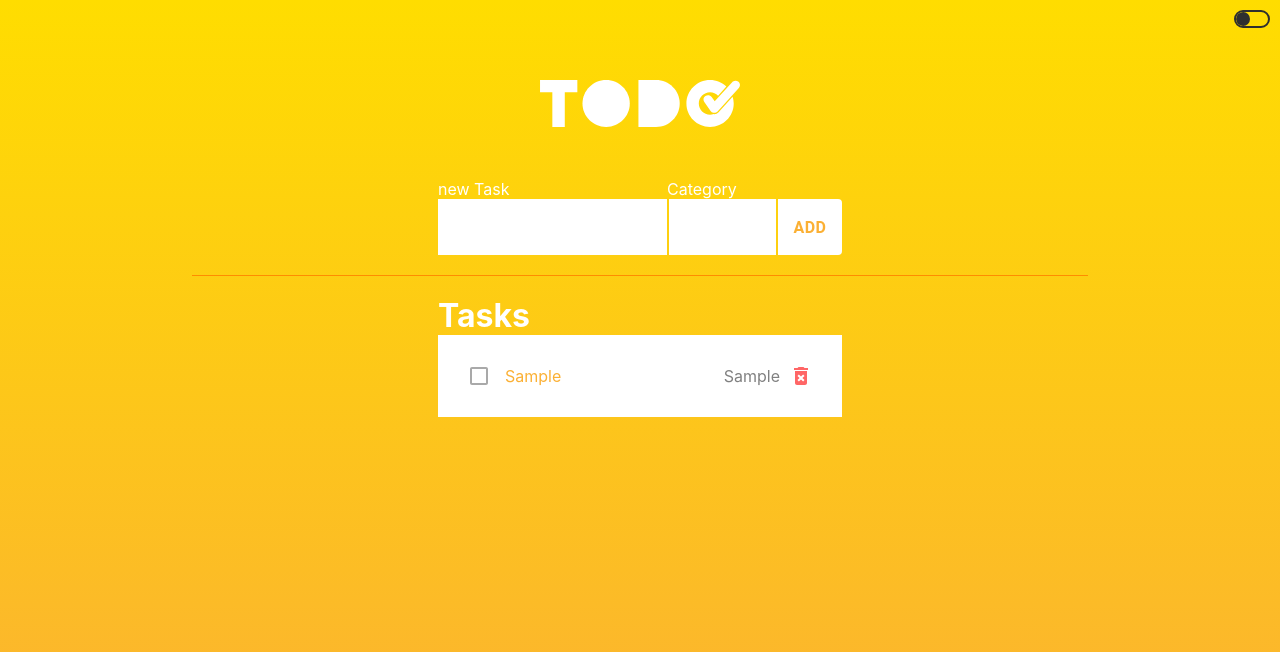
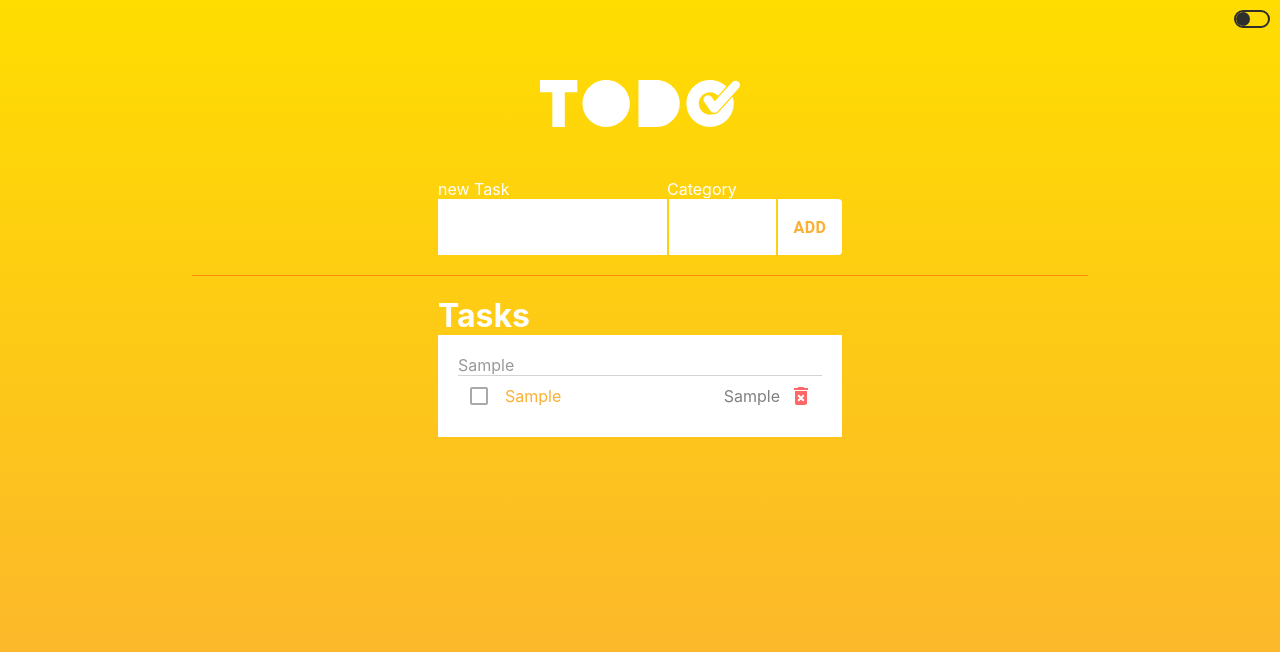
Before and after one commit to jib-hub/todo-app, a React (Create React App) app: page /#/ in a window 1280 px wide. Both pictures are taken after typing "Sample", "Sample" into the empty fields and a click on the button "ADD". Shown: the top 652 px of the page. Built offline with nearby package versions, Linux system fonts and the light colour scheme.

Commit message:
cat headings added, styled

```diff
--- a/src/components/common/InputTodo.js
+++ b/src/components/common/InputTodo.js
@@ -51,7 +51,7 @@ const InputTodo = ({addTodo}) => {
       }} />
       </InputContainerInner>
       <PrimaryButton onClick={() => {
-        (input.value != '') && addTodo(input.value, input2.value);
+        (input.value !== '') && addTodo(input.value, input2.value);
         input.value = '';
         input2.value = '';
       }}>ADD</PrimaryButton>
--- a/src/components/common/ShowTasks.js
+++ b/src/components/common/ShowTasks.js
@@ -18,6 +18,14 @@ const CustomCheckbox = withStyles({
 })((props) => <Checkbox color="default" {...props} />);
 const FlexContainer = styled.div`
   display: flex;
+  position: relative;
+  padding-top: ${props => (props.paddingTop)? '20px' : '0'}
+`;
+const Seperator = styled.div`
+  width: 100%;
+  height: 1px;
+  background: lightgrey;
+  position: absolute;
 `;
 const Task = styled.div`
   padding: 11px 0 7px 0;
@@ -52,14 +60,23 @@ const TaskCat = styled.div`
   position: absolute;
   right: 0;
 `;
-const Todo = ({todo, remove}) => {
+const CatContainer = styled.div`
+
+`;
+const HeadingCat = styled.div`
+	position: absolute;
+	transform: translateY(-100%);
+  color: #999;
+`;
+const Todo = ({todo, remove, newCat}) => {
   const [checked, setChecked] = React.useState(false);
 
   const handleChange = (event) => {
     setChecked(event.target.checked);
   };
   return (
-    <FlexContainer>
+    <FlexContainer paddingTop={newCat} >
+      {(newCat) && <CatContainer><HeadingCat>{todo.cat}</HeadingCat><Seperator /></CatContainer>}
       <CustomCheckbox
           checked={checked}
           onChange={handleChange}
@@ -69,11 +86,18 @@ const Todo = ({todo, remove}) => {
       <DeleteIcon onClick={() => { remove(todo.id); }} />
     </FlexContainer>);
 }
+
 const TodoList = ({todos, remove}) => {
 
   todos.sort((a, b) => (a.cat > b.cat) ? 1 : -1);
+  let lastCat = '';
   const todoNode = todos.map((todo) => {
-    return (<Todo todo={todo} key={todo.id} remove={remove}/>)
+    let trigger = false;
+    if (lastCat !== todo.cat) {trigger = true;}
+    lastCat = todo.cat;
+    let node = <Todo newCat={trigger} todo={todo} key={todo.id} remove={remove}/>;
+    return (node)
+
   });
   return (todoNode);
 }
```
